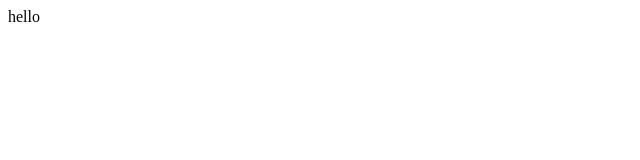
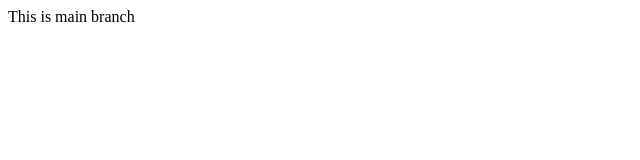
Before and after one commit to Daimmalik31/Alvis47, a plain HTML site: page index.html in a window 1280 px wide. Shown: the whole page, without its empty margins (0-640 px from the left). Drawn offline with Linux system fonts and the light colour scheme.

Commit message:
main branch

```diff
--- a/index.html
+++ b/index.html
@@ -1 +1 @@
-<p>hello</p>
+<p>This is main branch</p>
```
